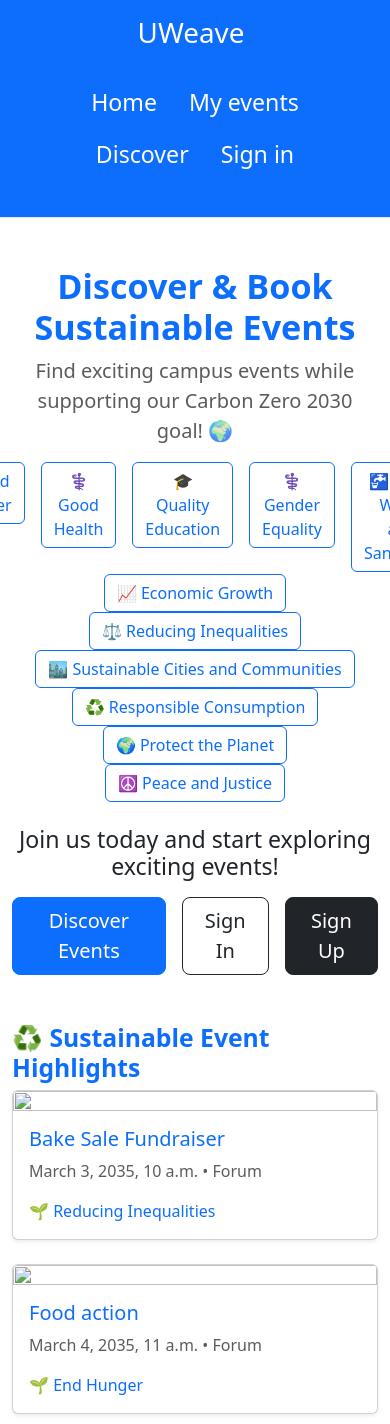
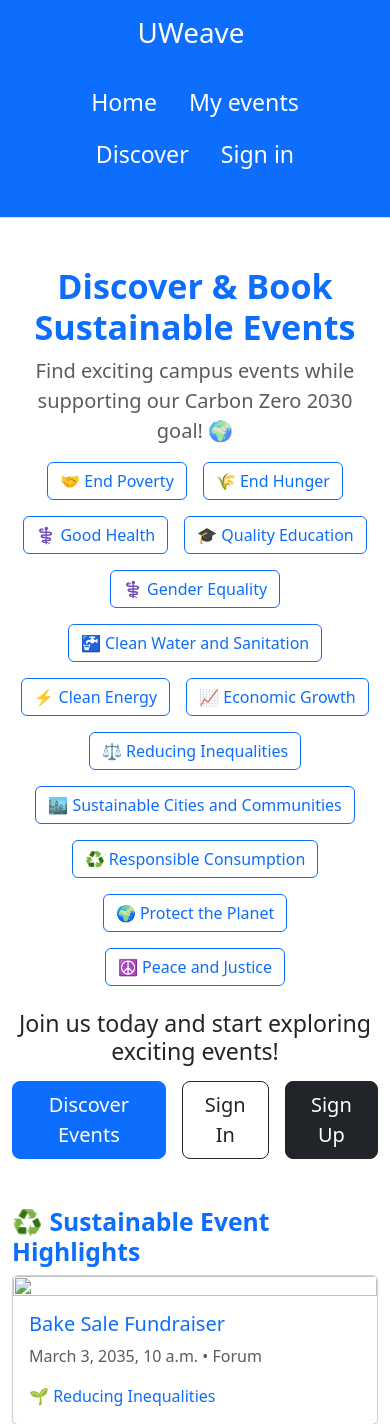
Before and after one commit to ms1498/groupSoftwareProject, a Django app: page / in a window 390 px wide; the page is wider, and only the part inside the window is pictured. Shown: the top 1424 px of that part. Run offline with Django 5.2, Linux system fonts and the light colour scheme; data comes from the database, SQL or seed files in the repository; some libraries are stand-ins or nearby versions.

Commit message:
Added flex for responsive resizing
Changed the hardcoded separate category shortcuts to be adaptive, (by adding flex-wrap to the div as mentioned in the call earlier) with the list of categories stored in the index() definition in views.py.

```diff
--- a/app/templates/home.html
+++ b/app/templates/home.html
@@ -9,34 +9,14 @@
         <p class="lead text-muted">Find exciting campus events while supporting our Carbon Zero 2030 goal! 🌍</p>
 
         <!-- Event Categories (Sustainability Focused) -->
-        <div class="d-flex justify-content-center gap-3 mt-3" >
-            <a href="{% url "category_shortcut" category='End Poverty' %}" style=text-decoration:none;>
-            <button class="btn btn-outline-primary">🤝 End Poverty</button> </a>
-            <a href="{% url "category_shortcut" category='End Hunger' %}" style=text-decoration:none;>
-            <button class="btn btn-outline-primary">🌾 End Hunger</button> </a>
-            <a href="{% url "category_shortcut" category='Good Health' %}" style=text-decoration:none;>
-            <button class="btn btn-outline-primary">⚕️ Good Health</button> </a>
-            <a href="{% url "category_shortcut" category='Quality Education' %}" style=text-decoration:none;>
-            <button class="btn btn-outline-primary">🎓 Quality Education</button> </a>
-            <a href="{% url "category_shortcut" category='Gender Equaluty' %}" style=text-decoration:none;>
-            <button class="btn btn-outline-primary">⚕️ Gender Equality</button> </a>
-            <a href="{% url "category_shortcut" category='Clean Water and Sanitation' %}" style=text-decoration:none;>
-            <button class="btn btn-outline-primary">🚰 Clean Water and Sanitation</button> </a>
-            <a href="{% url "category_shortcut" category='Clean Energy' %}" style=text-decoration:none;>
-            <button class="btn btn-outline-primary">⚡ Clean Energy</button> </a>
-            </div><div style="padding-top: 0.5%;">
-            <a href="{% url "category_shortcut" category='Economic Growth' %}" style=text-decoration:none;>
-            <button class="btn btn-outline-primary">📈 Economic Growth</button> </a>
-            <a href="{% url "category_shortcut" category='Reducing Inequalities' %}" style=text-decoration:none;>
-            <button class="btn btn-outline-primary">⚖️ Reducing Inequalities</button> </a>
-            <a href="{% url "category_shortcut" category='Sustainable Cities and Communities' %}" style=text-decoration:none;>
-            <button class="btn btn-outline-primary">🏙️ Sustainable Cities and Communities</button> </a>
-            <a href="{% url "category_shortcut" category='Responsible Consumption' %}" style=text-decoration:none;>
-            <button class="btn btn-outline-primary">♻️ Responsible Consumption</button> </a>
-            <a href="{% url "category_shortcut" category='Protect the Planet' %}" style=text-decoration:none;>
-            <button class="btn btn-outline-primary">🌍 Protect the Planet</button> </a>
-            <a href="{% url "category_shortcut" category='Peace and Justice' %}" style=text-decoration:none;>
-            <button class="btn btn-outline-primary">☮️ Peace and Justice</button> </a>
+        <div class="d-flex flex-wrap justify-content-center gap-3 mt-3">
+            {% for category in categories %}
+                <a href="{% url "category_shortcut" category=category %}" class="text-decoration-none">
+                    <button class="btn btn-outline-primary">
+                        {{ category }}
+                    </button>
+                </a>
+            {% endfor %}
         </div>
     </div>
 
--- a/app/views.py
+++ b/app/views.py
@@ -19,7 +19,23 @@
     ordered_events = Event.objects.all().order_by("date")
     date_now = timezone.now().date()
     events = ordered_events.filter(approved="1",  date__date__gte=date_now)[:3]
-    return render(request, "home.html", {"events":events})
+    categories = [
+        "🤝 End Poverty",
+        "🌾 End Hunger",
+        "⚕️ Good Health",
+        "🎓 Quality Education",
+        "⚕️ Gender Equality",
+        "🚰 Clean Water and Sanitation",
+        "⚡ Clean Energy",
+        "📈 Economic Growth",
+        "⚖️ Reducing Inequalities",
+        "🏙️ Sustainable Cities and Communities",
+        "♻️ Responsible Consumption",
+        "🌍 Protect the Planet",
+        "☮️ Peace and Justice",
+    ]
+    return render(request, "home.html", {"events": events, "categories": categories})
+
 
 def discover(request: HttpRequest) -> HttpResponse:
     """Filter events based on user input.
```
